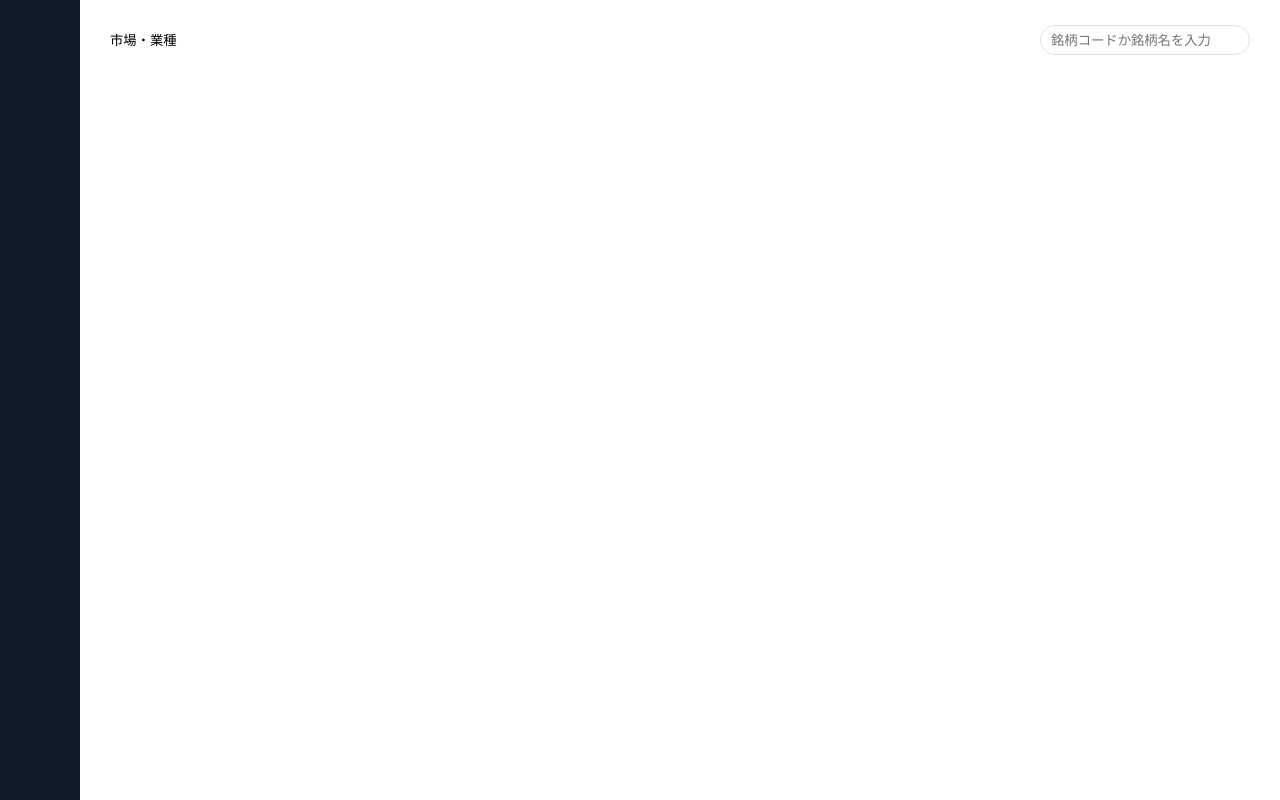
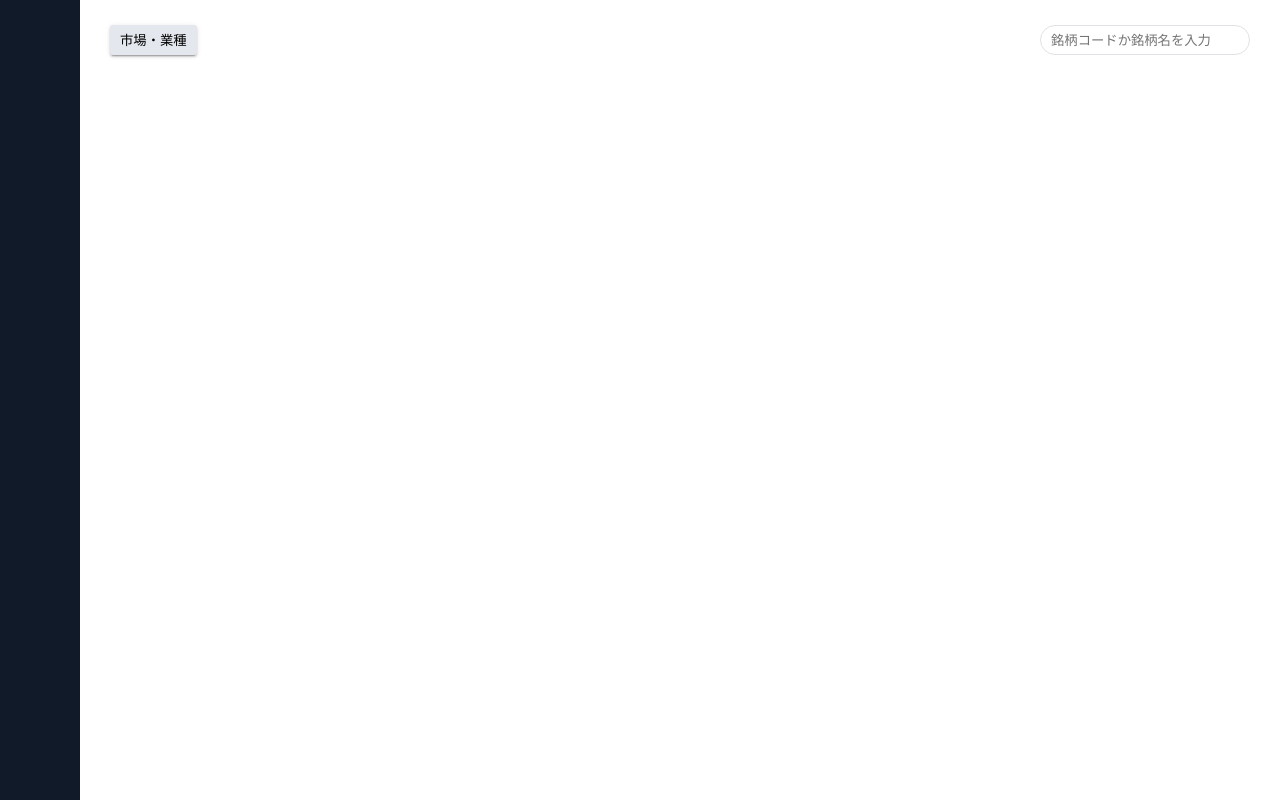
Before and after one commit to tomohiro3/kabunseki-frontend, a Next.js app: page /search in a window 1280 px wide. Built offline with nearby package versions, Linux system fonts and the light colour scheme.

Commit message:
Restructured button component

```diff
--- a/components/atoms/Button.tsx
+++ b/components/atoms/Button.tsx
@@ -1,8 +1,15 @@
 import React from 'react';
 import styled, { keyframes } from 'styled-components';
 import { ButtonProps } from "../../types/atoms";
+import { primary } from "../../constants/color"
 
-export const BaseButton: React.FC<ButtonProps> = props => <button r={props.r} {...props} />;
+export const BaseButton: React.FC<ButtonProps> = props => <StyledBaseButton r={props.r} {...props} />;
+export const Button: React.FC<ButtonProps> = props => <StyledButton r={3} hasShadow bgColor={props.primary ? primary : props.bgColor} {...props} />;
+
+const StyledBaseButton = styled.button<ButtonProps>`
+  border-radius: ${props => props.r ? `${props.r}px` : undefined};
+  background-color: ${props => props.bgColor ? props.bgColor : undefined};
+`
 
 // const ripple = keyframes`
 //   0% {
@@ -16,3 +23,12 @@ export const BaseButton: React.FC<ButtonProps> = props => <button r={props.r} {.
 //     transform: scale(1.0);
 //   }
 // `
+
+const StyledButton = styled(BaseButton)`
+  ${props => props.hasShadow ? "box-shadow: 0px 3px 1px -2px rgba(0,0,0,0.2), 0px 2px 2px 0px rgba(0,0,0,0.14), 0px 1px 5px 0px rgba(0,0,0,0.12)" : undefined};
+  &:hover {
+    ${props => props.hasShadow ? "box-shadow: 0px 2px 4px -1px rgba(0,0,0,0.2), 0px 4px 5px 0px rgba(0,0,0,0.14), 0px 1px 10px 0px rgba(0,0,0,0.12)" : undefined};
+  }
+  ${props => props.hasShadow ? "transition: box-shadow 250ms cubic-bezier(0.4, 0, 0.2, 1) 0ms" : undefined};
+  padding: 0 10px;
+`
--- a/components/atoms/Icon.tsx
+++ b/components/atoms/Icon.tsx
@@ -2,7 +2,7 @@ import React from "react";
 import styled from "styled-components";
 import { IconProps } from "../../types/atoms";
 import Icons from "../../assets/sprite.svg";
-import { color } from "../../constants/color";
+import { primary } from "../../constants/color";
 
 // Since svg element's viewBox actually doesn't give width and height to its self, need to wrap it with something that can have width and height.
 // You can give width and height attribute to svg element directly but it doesn't seem how it works
@@ -19,11 +19,11 @@ export const Icon: React.FC<IconProps> = props => {
       </StyledSpan>
   )
 }
-export const MediumIcon: React.FC<IconProps> = props => <Icon wh={38} fill={props.primary ? color.primary : props.fill} iconName={props.iconName} />;
-export const SmallIcon: React.FC<IconProps> = props => <Icon wh={14} fill={props.primary ? color.primary : props.fill} iconName={props.iconName} />;
+export const MediumIcon: React.FC<IconProps> = props => <Icon wh={38} fill={props.primary ? primary : props.fill} iconName={props.iconName} />;
+export const SmallIcon: React.FC<IconProps> = props => <Icon wh={14} fill={props.primary ? primary : props.fill} iconName={props.iconName} />;
 
 const StyledSpan = styled.span<IconProps>`
   display: inline-block;
-  width: ${props => props.wh}px;
-  height: ${props => props.wh}px;
+  width: ${props => props.wh ? `${props.wh}px` : undefined};
+  height: ${props => props.wh ? `${props.wh}px` : undefined};
 `
--- a/components/atoms/List.tsx
+++ b/components/atoms/List.tsx
@@ -6,8 +6,5 @@ import { ListProps } from "../../types/atoms";
 export const List: React.FC<ListProps> = props => <StyledList {...props} />
 
 const StyledList = styled.ul<ListProps>`
-  display: flex;
   flex-direction: ${props => props.row ? "row" : "column"};
-  justify-content: center;
-  align-items: center;
 `
--- a/components/molecules/IconButton.tsx
+++ b/components/molecules/IconButton.tsx
@@ -1,14 +1,14 @@
 import React from 'react';
-import { BaseButton } from '../atoms/Button';
+import { Button } from '../atoms/Button';
 import { SmallIcon } from '../atoms/Icon';
 import { IconButtonProps } from "../../types/molecules";
 
 
 const IconButton: React.FC<IconButtonProps> = (props) => {
   return (
-    <BaseButton onClick={props.onClick}>
+    <Button onClick={props.onClick}>
       <SmallIcon { ...props }/>
-    </BaseButton>
+    </Button>
   );
 };
 
--- a/constants/color.ts
+++ b/constants/color.ts
@@ -1,3 +1 @@
-export const color = {
-  primary: "#5a606b",
-};
+export const primary = "#5a606b";
--- a/jest.config.js
+++ b/jest.config.js
@@ -3,8 +3,7 @@ module.exports = {
     '<rootDir>'
   ],
   testMatch: [
-    "**/__tests__/**/*.+(ts|tsx|js)",
-    "**/?(*.)+(spec|test).+(ts|tsx|js)"
+    "<rootDir>/__tests__/**/*.+(ts|tsx|js)",
   ],
   transform: {
     '^.+\\.(ts|tsx)$': 'ts-jest'
--- a/pages/search/index.tsx
+++ b/pages/search/index.tsx
@@ -1,13 +1,13 @@
 import React from "react";
 import styles from "../../styles/search.module.scss";
-import { BaseButton } from "../../components/atoms/Button";
+import { Button } from "../../components/atoms/Button";
 import { SearchBar } from "../../components/organisms/SearchBar";
 
 export default function Search() {
   return(
     <>
       <div className={styles.top}>
-        <BaseButton>市場・業種</BaseButton>
+        <Button bgColor="#e4e7ed">市場・業種</Button>
         <SearchBar className={styles.searchbar_wrapper} fill="primary" placeholder="銘柄コードか銘柄名を入力"
           onChange={() => console.log("Chnaged")}
           onClick={(e: any) => {
--- a/styles/globals.scss
+++ b/styles/globals.scss
@@ -17,10 +17,13 @@ a {
 
 ul,
 ol {
+  display: flex;
+  justify-content: center;
+  align-items: center;
+  margin: 0;
+  padding: 0;
   padding-inline-start: 0 !important;
   list-style-type: none;
-  margin: 0;
-  padding: 0;
 }
 
 // li {
--- a/types/atoms/index.ts
+++ b/types/atoms/index.ts
@@ -4,6 +4,6 @@ export type IconProps = SvgProps & { iconName?: string, wh?: number, primary?: b
 // Need to make button get basic html attributes for onClick
 // Need to inherit the type below, otherwise onClick won't work
 // interface ButtonProps extends React.HTMLAttributes<HTMLElement>{};
-export type ButtonProps = React.ButtonHTMLAttributes<HTMLElement> & { color ?: string, r ?: number, };
+export type ButtonProps = React.ButtonHTMLAttributes<HTMLElement> & { bgColor ?: string, r ?: number, hasShadow?: boolean, primary ?: boolean,};
 // Need to inherit the type below, otherwise type property won't work
 export type InputProps = React.InputHTMLAttributes<HTMLInputElement>;
```
